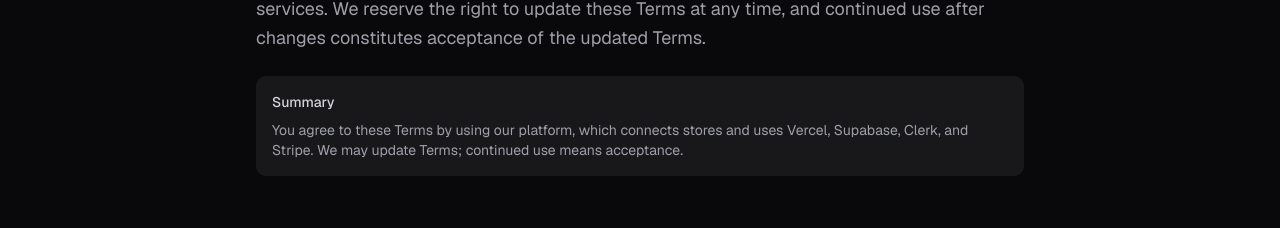
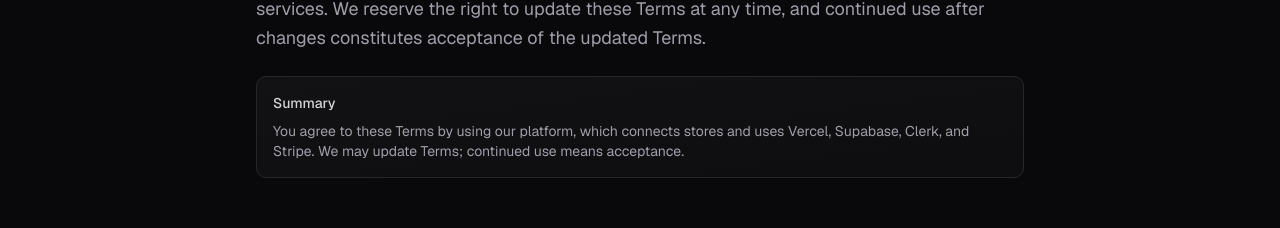
Before and after one commit to johannessnildal/sellflow, a Next.js app: page /legal/terms in a window 1280 px wide. Shown: the part 459-687 px from the top of the page. Built offline with nearby package versions, Linux system fonts and the light colour scheme; no server answers.

Commit message:
improved animation behaviour and summary section design on terms of service page

```diff
--- a/app/legal/terms/page.tsx
+++ b/app/legal/terms/page.tsx
@@ -127,9 +127,9 @@ export default function TermsPage() {
     <main className="min-h-screen py-16 px-4 sm:px-6 lg:px-8 bg-zinc-950">
       <div className="max-w-3xl mx-auto text-zinc-400">
         <motion.h1
-          initial={{ opacity: 0, y: 20 }}
-          animate={{ opacity: 1, y: 0 }}
-          transition={{ duration: 0.5 }}
+          initial={{ opacity: 0 }}
+          animate={{ opacity: 1 }}
+          transition={{ duration: 0.2 }}
           className="text-3xl sm:text-4xl font-bold text-zinc-100 mb-12 text-center"
         >
           Terms of Service
@@ -139,21 +139,19 @@ export default function TermsPage() {
           {sections.map((section, index) => (
             <motion.section
               key={index}
-              initial={{ opacity: 0, y: 20 }}
-              whileInView={{ opacity: 1, y: 0 }}
-              viewport={{ once: true, margin: '-50px' }}
-              transition={{ duration: 0.5, delay: index * 0.1 }}
+              initial={{ opacity: 0 }}
+              animate={{ opacity: 1 }}
+              transition={{ duration: 0.2, delay: index * 0.05 }}
               className="space-y-6"
               id={`section-${index}`}
             >
               <h2 className="text-xl sm:text-2xl font-semibold text-zinc-100">{section.title}</h2>
               <p className="text-base sm:text-lg leading-relaxed text-zinc-400">{section.content}</p>
               <motion.div
-                initial={{ opacity: 0, height: 0 }}
-                whileInView={{ opacity: 1, height: 'auto' }}
-                viewport={{ once: true, margin: '-50px' }}
-                transition={{ duration: 0.3, delay: 0.2 }}
-                className="bg-zinc-900 p-4 rounded-lg"
+                initial={{ opacity: 0 }}
+                animate={{ opacity: 1 }}
+                transition={{ duration: 0.2 }}
+                className="bg-gradient-to-br from-zinc-800/30 to-zinc-900/30 border border-zinc-800 p-4 rounded-lg"
               >
                 <h3 className="text-sm font-medium text-zinc-300 mb-2" id={`summary-${index}`}>
                   Summary
@@ -165,10 +163,9 @@ export default function TermsPage() {
         </div>
 
         <motion.div
-          initial={{ opacity: 0, y: 20 }}
-          whileInView={{ opacity: 1, y: 0 }}
-          viewport={{ once: true }}
-          transition={{ duration: 0.5 }}
+          initial={{ opacity: 0 }}
+          animate={{ opacity: 1 }}
+          transition={{ duration: 0.2 }}
           className="mt-12 text-center text-zinc-400"
         >
           <p className="text-sm">
```
